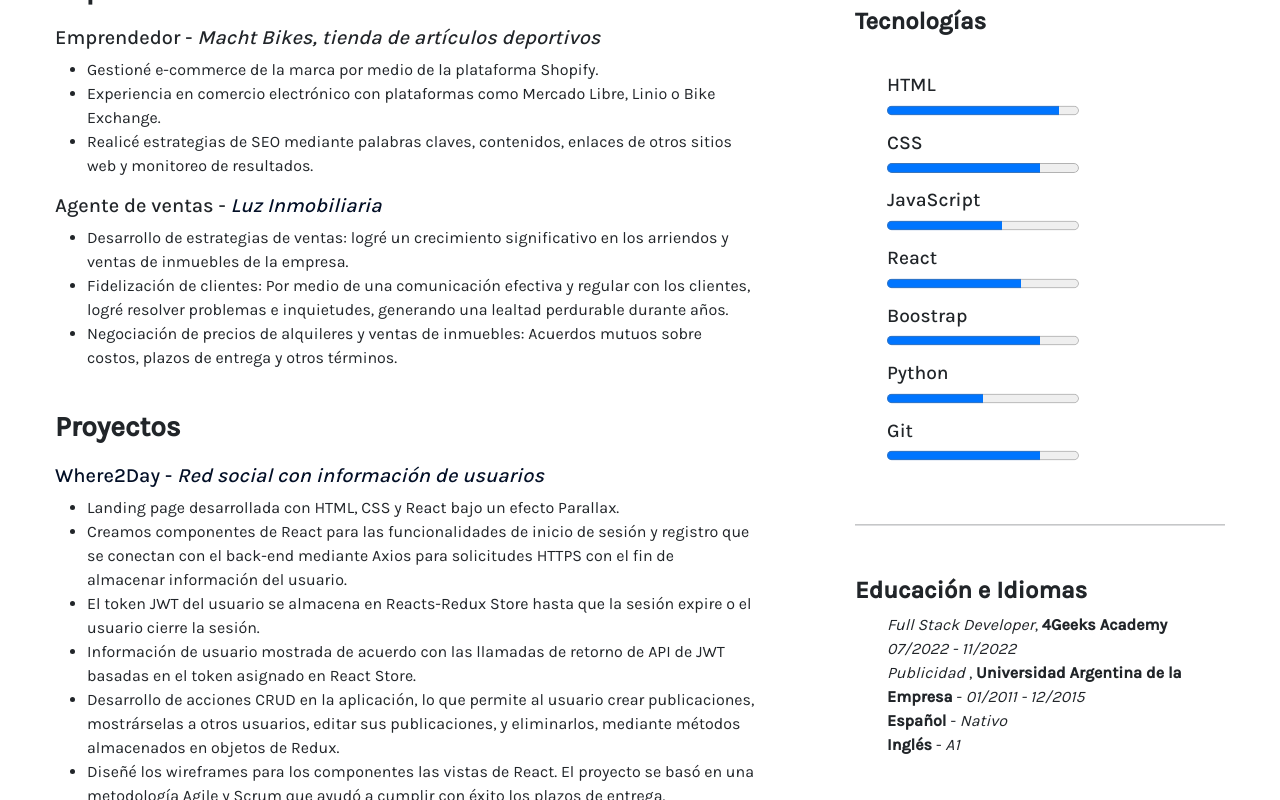
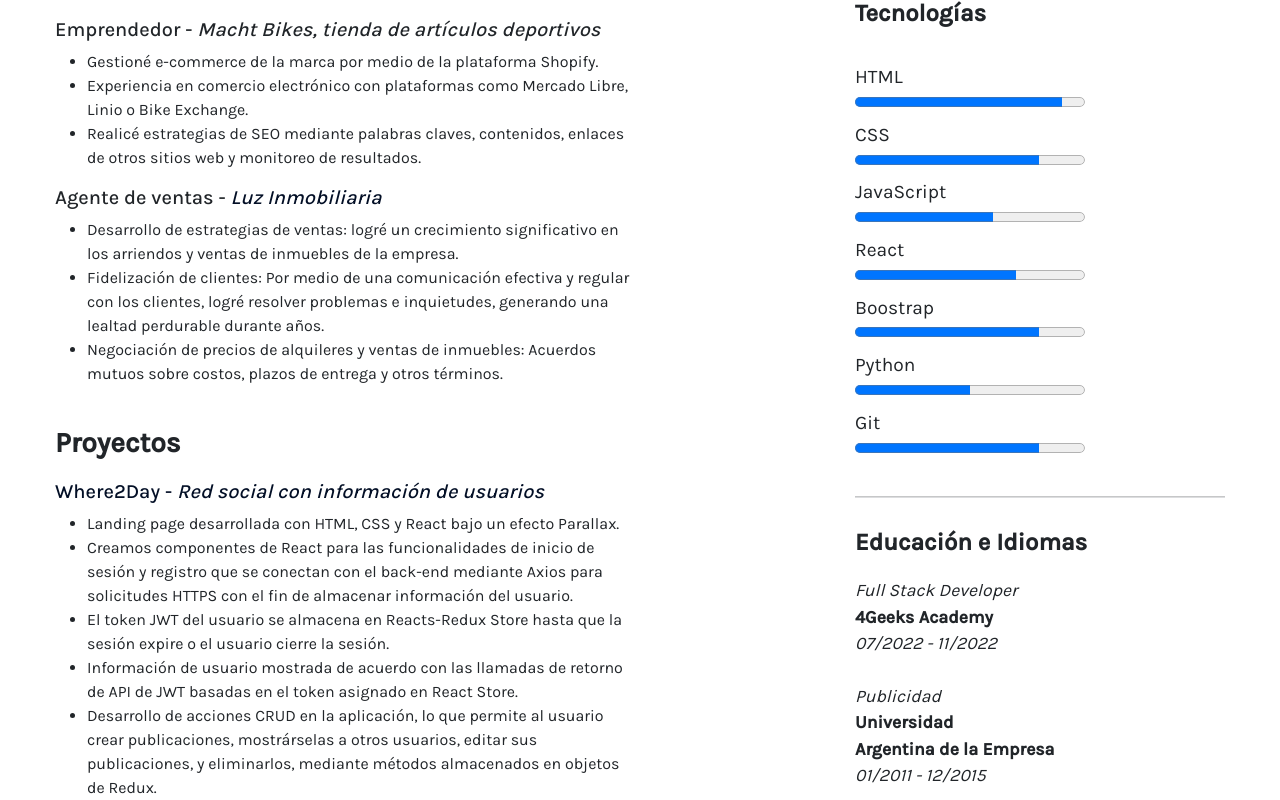
Before and after one commit to franz8818/Portfolio, a React (Vite) app: page /cv in a window 1280 px wide. Shown: the part 440-1240 px from the top of the page. Built offline with nearby package versions, Linux system fonts and the light colour scheme.

Commit message:
se avanzo bastante

```diff
--- a/package.json
+++ b/package.json
@@ -15,6 +15,7 @@
     "react": "^18.2.0",
     "react-dom": "^18.2.0",
     "react-router-dom": "^6.19.0",
+    "smoothscroll-polyfill": "^0.4.4",
     "sort-by": "^1.2.0"
   },
   "devDependencies": {
--- a/src/components/cv.jsx
+++ b/src/components/cv.jsx
@@ -4,7 +4,10 @@ function Cv() {
         fontSize: '3.8em',
         background: 'var(--bluer-)',
         color: 'white',
-        padding: '10px 10px 30px',
+        padding: '10px 10px 10px',
+        borderRadius: "20px",
+        boxShadow: '0 4px 8px rgba(0, 0, 0, 0.1)', /* Sombra con desplazamiento x=0, y=4px, desenfoque=8px y color RGBA */
+        transition: 'boxShadow 0.3s ease', /* Efecto de transición suave en la sombra */
     };
 
     const iconStyles = {
@@ -48,7 +51,7 @@ function Cv() {
                     <h3 style={{ fontWeight: '700' }}>Experiencia Profesional</h3>
                     <article>
                         <h5 style={{ fontWeight: '500', marginTop: "20px" }}>Emprendedor - <i>Macht Bikes, tienda de artículos deportivos</i></h5>
-                        <ul>
+                        <ul style={{ marginRight: "120px" }}>
                             <li>Gestioné e-commerce de la marca por medio de la plataforma Shopify.</li>
                             <li>Experiencia en comercio electrónico con plataformas como Mercado Libre, Linio o Bike Exchange.</li>
                             <li>Realicé estrategias de SEO mediante palabras claves, contenidos, enlaces de otros sitios web y monitoreo de resultados.</li>
@@ -56,7 +59,7 @@ function Cv() {
                     </article>
                     <article>
                         <h5 style={{ fontWeight: '500' }}>Agente de ventas - <a href="https://luzinmobiliaria.com/" target="_blank" rel="noopener noreferrer"><i>Luz Inmobiliaria</i></a></h5>
-                        <ul>
+                        <ul style={{ marginRight: "120px" }}>
                             <li>Desarrollo de estrategias de ventas: logré un crecimiento significativo en los arriendos y ventas de inmuebles de la empresa.</li>
                             <li>Fidelización de clientes: Por medio de una comunicación efectiva y regular con los clientes, logré resolver problemas e inquietudes, generando una lealtad perdurable durante años.</li>
                             <li>Negociación de precios de alquileres y ventas de inmuebles: Acuerdos mutuos sobre costos, plazos de entrega y otros términos.</li>
@@ -69,7 +72,7 @@ function Cv() {
                             Where2Day - <i>Red social con información de usuarios</i>
                         </a>
                     </h5>
-                    <ul style={{ marginBottom: "30px"}}>
+                    <ul style={{ marginRight: "120px", marginBottom: "30px"}}>
                         <li>Landing page desarrollada con HTML, CSS y React bajo un efecto Parallax.</li>
                         <li>Creamos componentes de React para las funcionalidades de inicio de sesión y registro que se conectan con el back-end mediante Axios para solicitudes HTTPS con el fin de almacenar información del usuario.</li>
                         <li>El token JWT del usuario se almacena en Reacts-Redux Store hasta que la sesión expire o el usuario cierre la sesión.</li>
@@ -84,22 +87,24 @@ function Cv() {
                     <section className="conocimientos">
                         <h4 style={{ fontWeight: '600' }}>Tecnologías</h4>
                         <article>
-                            <ul style={{ listStyleType: 'none', fontWeight: '500', fontSize:"1.2em", marginTop: "35px" }}>
-                                <li>HTML <br/> <progress min="0" value="90" max="100"> </progress> </li>
-                                <li>CSS <br/> <progress min="0" value="80" max="100"> </progress> </li>
-                                <li>JavaScript <br/> <progress min="0" value="60" max="100"> </progress> </li>
-                                <li>React <br/> <progress min="0" value="70" max="100"> </progress> </li>
-                                <li>Boostrap <br/> <progress min="0" value="80" max="100"> </progress> </li>
-                                <li>Python <br/> <progress min="0" value="50" max="100"> </progress> </li>
-                                <li>Git <br/> <progress min="0" value="80" max="100"> </progress> </li>
+                            <ul style={{ listStyleType: 'none', fontSize:"1.2em", marginTop: "35px", paddingLeft: "0" }}>
+                                <li>HTML <br/> <progress style={{ width: '230px', height: '20px' }} min="0" value="90" max="100"> </progress> </li>
+                                <li>CSS <br/> <progress style={{ width: '230px', height: '20px' }} min="0" value="80" max="100"> </progress> </li>
+                                <li>JavaScript <br/> <progress style={{ width: '230px', height: '20px' }} min="0" value="60" max="100"> </progress> </li>
+                                <li>React <br/> <progress style={{ width: '230px', height: '20px' }} min="0" value="70" max="100"> </progress> </li>
+                                <li>Boostrap <br/> <progress style={{ width: '230px', height: '20px' }} min="0" value="80" max="100"> </progress> </li>
+                                <li>Python <br/> <progress style={{ width: '230px', height: '20px' }} min="0" value="50" max="100"> </progress> </li>
+                                <li>Git <br/> <progress style={{ width: '230px', height: '20px' }} min="0" value="80" max="100"> </progress> </li>
                             </ul>
                         </article>
-                        <hr style={{ margin: '50px 0', height: '2px', backgroundColor: 'var(--shadow-)' }} />
-                        <h4 style={{ fontWeight: '600', marginTop: "45px" }}>Educación e Idiomas</h4>
+                        <hr style={{ margin: '30px 0', height: '2px', backgroundColor: 'var(--shadow-)' }} />
+                        <h4 style={{ fontWeight: '600', marginBottom: "20px" }}>Educación e Idiomas</h4>
                         <article>
-                            <ul style={{ listStyleType: 'none' }}>
-                                <li><span style={{ fontStyle: 'italic' }}>Full Stack Developer</span>, <span style={{ fontWeight: 'bold' }}>4Geeks Academy </span> <span style={{ fontStyle: 'italic' }}>07/2022 - 11/2022</span></li>
-                                <li><span style={{ fontStyle: 'italic' }}>Publicidad</span> , <span style={{ fontWeight: 'bold' }}>Universidad Argentina de la Empresa </span> - <span style={{ fontStyle: 'italic' }}>01/2011 - 12/2015 </span></li>
+                            <ul style={{ listStyleType: 'none', paddingLeft: "0", fontSize:"1.1em", }}>
+                                <li><span style={{ fontStyle: 'italic' }}>Full Stack Developer</span> <br/> <span style={{ fontWeight: 'bold' }}>4Geeks Academy </span> <br/> <span style={{ fontStyle: 'italic' }}>07/2022 - 11/2022</span></li>
+                                <br/>
+                                <li><span style={{ fontStyle: 'italic' }}>Publicidad</span> <br/> <span style={{ fontWeight: 'bold' }}>Universidad <br/> Argentina de la Empresa </span> <span style={{ fontStyle: 'italic' }}> <br/> 01/2011 - 12/2015 </span></li>
+                                <br/>
                                 <li><span style={{ fontWeight: 'bold' }}>Español </span> - <span style={{ fontStyle: 'italic' }}>Nativo</span></li>
                                 <li><span style={{ fontWeight: 'bold' }}>Inglés </span> - <span style={{ fontStyle: 'italic' }}>A1</span></li>
                             </ul>
--- a/src/components/proyectW2d.jsx
+++ b/src/components/proyectW2d.jsx
@@ -6,7 +6,7 @@ function W2d() {
         <>
             <section className="w2d">
                 <div className="intro-proyect row">
-                    <div className="intro-pic col-6">
+                    <div className="intro-details col-6">
                         <h1>Where2Day</h1>
                         <h4>Una red social para compartir experiencias</h4>
                         <h5>Mis funciones</h5>
--- a/src/components/starwarsProyect.jsx
+++ b/src/components/starwarsProyect.jsx
@@ -1,13 +1,12 @@
 import React from 'react';
 import { Link, useNavigate } from 'react-router-dom';
 
-
-function StarWarsP() {
+function W2d() {
     return (
         <>
-      <section className="StarWarsP">
+            <section className="w2d">
                 <div className="intro-proyect row">
-                    <div className="intro-pic col-6">
+                    <div className="intro-details col-6">
                         <h1>Where2Day</h1>
                         <h4>Una red social para compartir experiencias</h4>
                         <h5>Mis funciones</h5>
@@ -17,12 +16,15 @@ function StarWarsP() {
                         <a
                             href="https://github.com/Charlytoc/where2day"
                             target="_blank"
-                            rel="noopener noreferrer" className="repo-link"> Repositorio en GitHub
+                            rel="noopener noreferrer" className="repo-link">
+                            <i className="fab fa-github" style={{ color: 'var(--shadow-)', fontSize: '2em' }}></i>
                         </a>
+                        <div className="intro-pic col-6">
                             <img className="intro-proyects" src="src/assets/landing-page-cover.png" alt="Where2Day" />
                             <img className="intro-proyects" src="src/assets/w2dfeed.png" alt="Where2Day" />
                             <img className="intro-proyects" src="src/assets/w2dpost0.png" alt="Where2Day" />
                             <img className="intro-proyects" src="src/assets/w2dpost3.png" alt="Where2Day" />
+                        </div>
                     </div>
                     <div className="intro col-6">
                         <p className="info-text">
@@ -48,4 +50,4 @@ function StarWarsP() {
 
 }
 
-export default StarWarsP
+export default W2d
--- a/src/main.jsx
+++ b/src/main.jsx
@@ -3,18 +3,22 @@ import ReactDOM from 'react-dom/client'
 import { BrowserRouter as Router, Routes, Route } from 'react-router-dom';
 import App from './App.jsx';
 import Navbar from './components/navbar.jsx';
-import Techs from './components/techs.jsx';
 import Proyects from './components/proyects.jsx';
 import Cv from './components/cv.jsx';
 import W2d from './components/proyectW2d.jsx';
 import StarWarsP from './components/starwarsProyect.jsx';
 import StarWarsRest from './components/starwarsRestApi.jsx';
+import Techs from './components/techs.jsx';
 import Contact from './components/contact.jsx';
 import Footer from './components/footer.jsx';
 import './styles/styles.css';
 import './styles/media.css';
 import './styles/common.css';
 import './styles/colors.css';
+import smoothscroll from 'smoothscroll-polyfill';
+
+// Configura la biblioteca
+smoothscroll.polyfill();
 
 ReactDOM.createRoot(document.getElementById('root')).render(
   <React.StrictMode> {/* Buena práctica para resaltar posibles problemas en tu código */}
@@ -24,9 +28,13 @@ ReactDOM.createRoot(document.getElementById('root')).render(
         <Routes>
           <Route path="/" element={<div className="container text-center">
             <App />
+            <div id="proyects-section"> {/* id asignado para el sroll smooth */}
             <Proyects />
+            </div>
             <Techs />
-            <Contact />
+            <div id="contact-section"> {/* id asignado para el sroll smooth */}
+              <Contact />
+            </div>
           </div>} />
           <Route path="/cv" element={<Cv />} />
           <Route path="/proyectW2d" element={<W2d />} />
```
Also changed, not shown: src/components/navbar.jsx (+21 -11 lines), src/components/starwarsRestApi.jsx (+8 -6 lines), src/components/techs.jsx (+32 -11 lines), src/styles/styles.css (+18 -7 lines), 1 other file (tests, documents, lock files or other folders). Lines whose indentation alone changed are shown as unchanged.
